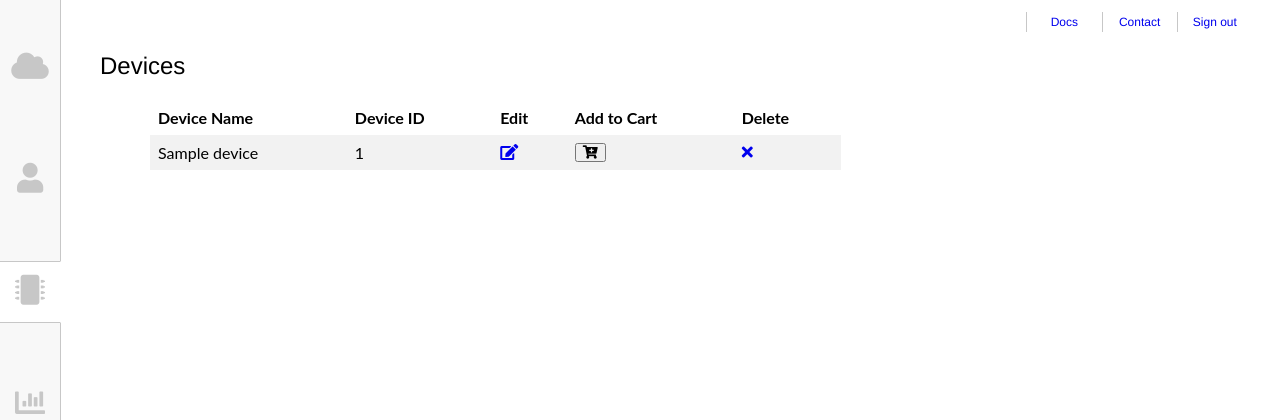
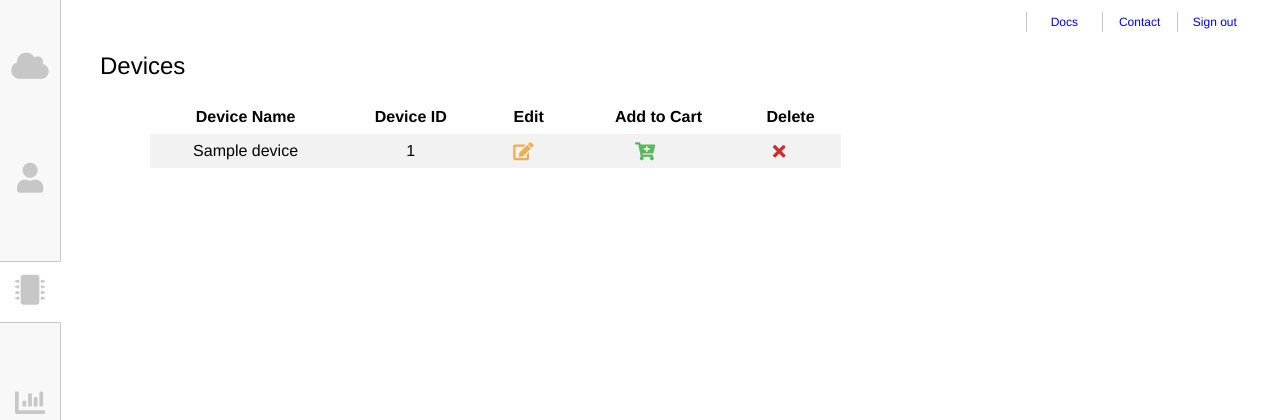
Before and after one commit to tbec/capstone-particulates, a Flask app: page /devices in a window 1280 px wide. Shown: the top 420 px of the page. Run offline with Flask 2, Linux system fonts and the light colour scheme; a user stored in the database is signed in; tables that the repository leaves empty hold one stand-in row (values such as "Sample post"); some libraries are stand-ins or nearby versions.

Commit message:
Second round of UI touches

```diff
--- a/main.py
+++ b/main.py
@@ -202,11 +202,16 @@ def getData():
     validParameter, errorMessage = validateQueryParameters(params)
     values = []
     devicesDataFrames = []
-    devices = validateDeviceNames(params["ids"].split(","))
+    # devices = validateDeviceNames(params["ids"].split(","))
+    devices = params["ids"].split(",")
 
     if len(devices) == 0:
-        validParameter = False
-        errorMessage = "No devices were selected."
+        if (params["ids"] is None or params["ids"] == ""):
+            validParameter = False
+            errorMessage = "No devices were selected."
+        else:
+            devices = []
+            devices.append(params["ids"])
     if not validParameter:
         flash(errorMessage, category='alert alert-danger')
     else:
--- a/static/script/layout.js
+++ b/static/script/layout.js
@@ -36,8 +36,8 @@ function toggleSelected(btn){
 // Grabs all the nav options adding the event listener for clicking on changing view
 function initSelectedAction(){
 
-    var options = ["index", "account", "map", "analytics", "download", "devices"];
-    console.log("Hit this");
+    var options = ["index", "account", "map", "analytics", "devices", ""];
+    // console.log("Hit this");
 
     var navBtns = document.getElementsByClassName('logo');
     var i;
@@ -52,6 +52,8 @@ function initSelectedAction(){
     console.log(currentPage);
 
     if (options.includes(currentPage)){
+        if(currentPage == "")
+            currentPage = "index"
         var navSelected = document.getElementsByName(currentPage);
         navSelected[0].parentElement.classList.add("selected");
 
--- a/static/style/devices.css
+++ b/static/style/devices.css
@@ -18,7 +18,23 @@ th{
     position: sticky;
     top: 0px;
     background-color: #ffffff;
+    text-align: center;
 }
+th p, td p{
+    text-align: center;
+}
+
+td a{
+    margin-left: 25px;
+    font-size: 18px;
+}
+
+td h5{
+    margin-left: 50px;
+    margin-bottom: 0px;
+    font-size: 18px;
+}
+
 
 /* Creates a scroll bar if the number of devices exceeds height */
 .header-container{
--- a/templates/devices.html
+++ b/templates/devices.html
@@ -8,22 +8,22 @@
 
                 <table class="device-table">
                         <tr>
-                                <th align="left" class="theaders">Device Name</th>
-                                <th align="left"  class="theaders">Device ID</th>
-                                <th align="left" class="theaders">Edit</th>
-                                <th align="left" class="theaders">Add to Cart</th>
-                                <th align="left" class="theaders">Delete</th>
+                                <th class="theaders"><p>Device Name</p></th>
+                                <th class="theaders"><p>Device ID</p></th>
+                                <th class="theaders"><p>Edit</p></th>
+                                <th class="theaders"><p>Add to Cart</p></th>
+                                <th class="theaders"><p>Delete</p></th>
 
 
                         </tr>
 
                         {%for device in devices %}
                                 <tr>
-                                        <td> {{device.DeviceName}} </td>
-                                        <td> {{device.DeviceId}} </td>
-                                        <td> <a href="/devices/edit/{{device.DeviceId}}"><i class="fas fa-edit"></i> </a></td>
-                                        <td> <button class="add-to-cart" id="{{device.DeviceId}}"><i class="fas fa-cart-plus"></i></button></td>
-                                        <td><a href="/devices/remove/{{device.DeviceId}}"><i class="fas fa-times"></i></a></td>
+                                        <td> <p> {{device.DeviceName}}</p> </td>
+                                        <td> <p>{{device.DeviceId}} </p></td>
+                                        <td> <a href="/devices/edit/{{device.DeviceId}}"><i class="fas fa-edit" style="color: #f0ad4e;"></i> </a></td>
+                                        <td> <h5 class="add-to-cart" id="{{device.DeviceId}}"><i class="fas fa-cart-plus" style="color: #5cb85c;"></i></h5> </td>
+                                        <td><a href="/devices/remove/{{device.DeviceId}}"><i class="fas fa-times" style="color: #d12c2c;"></i></a></td>
                                 </tr>
                         {%endfor%}
 
```
Also changed, not shown: static/script/cart.js (+40 -14 lines), static/style/data.css (+40 -4 lines), templates/analytics.html (+8 -4 lines), 1 other file.
